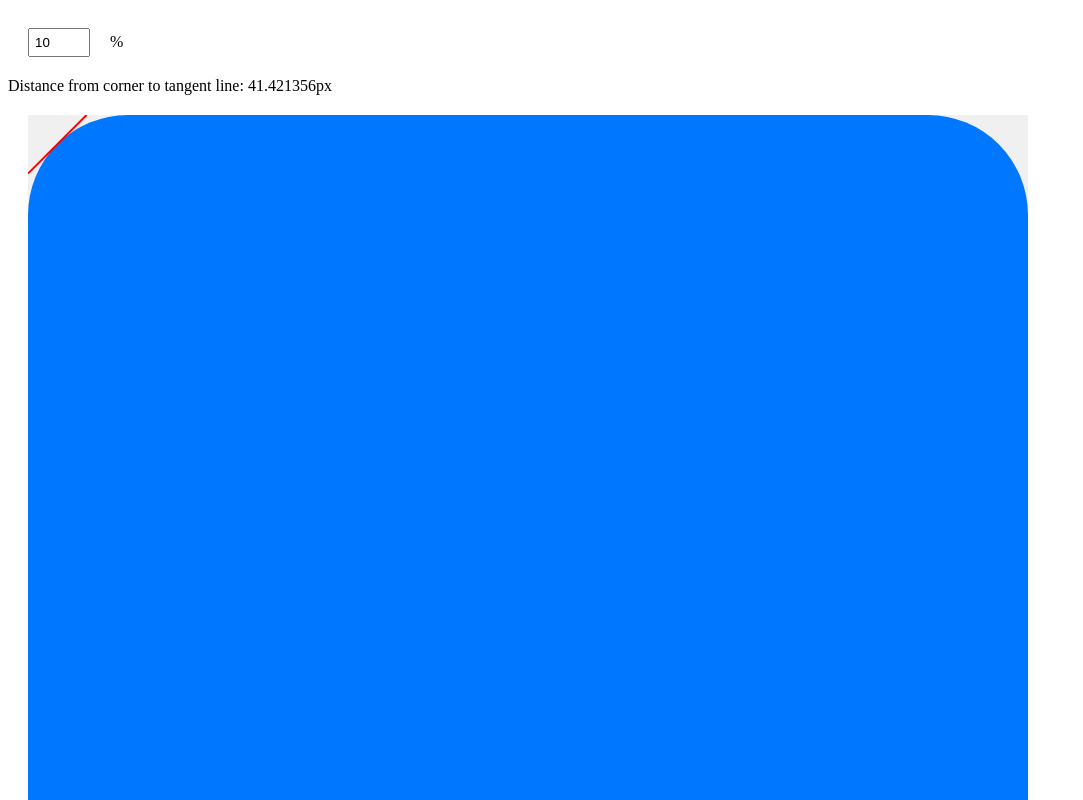
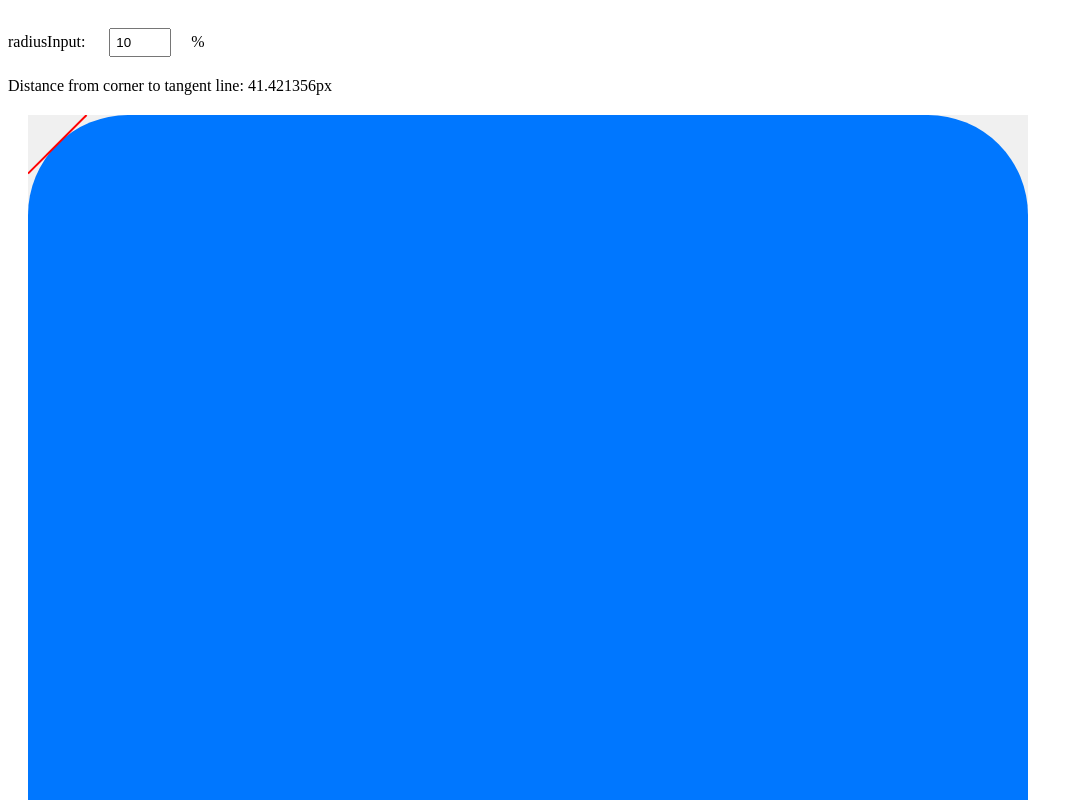
Before and after one commit to m00291/others, a plain HTML site: page border-radius.html in a window 1280 px wide. Shown: the top 800 px of the page, without its empty margins (0-1083 px from the left). Drawn offline with Linux system fonts and the light colour scheme.

Commit message:
Update border-radius.html

```diff
--- a/border-radius.html
+++ b/border-radius.html
@@ -33,7 +33,7 @@
     </style>
 </head>
 <body>
-    <input type="number" id="radiusPercent" value="10" min="0" max="50" step="1">%
+    <span>radiusInput: </span><input type="number" id="radiusPercent" value="10" min="0" max="50" step="1">%
     <div id="distanceDisplay"></div>
     <div class="container">
         <div class="square"></div>
```
